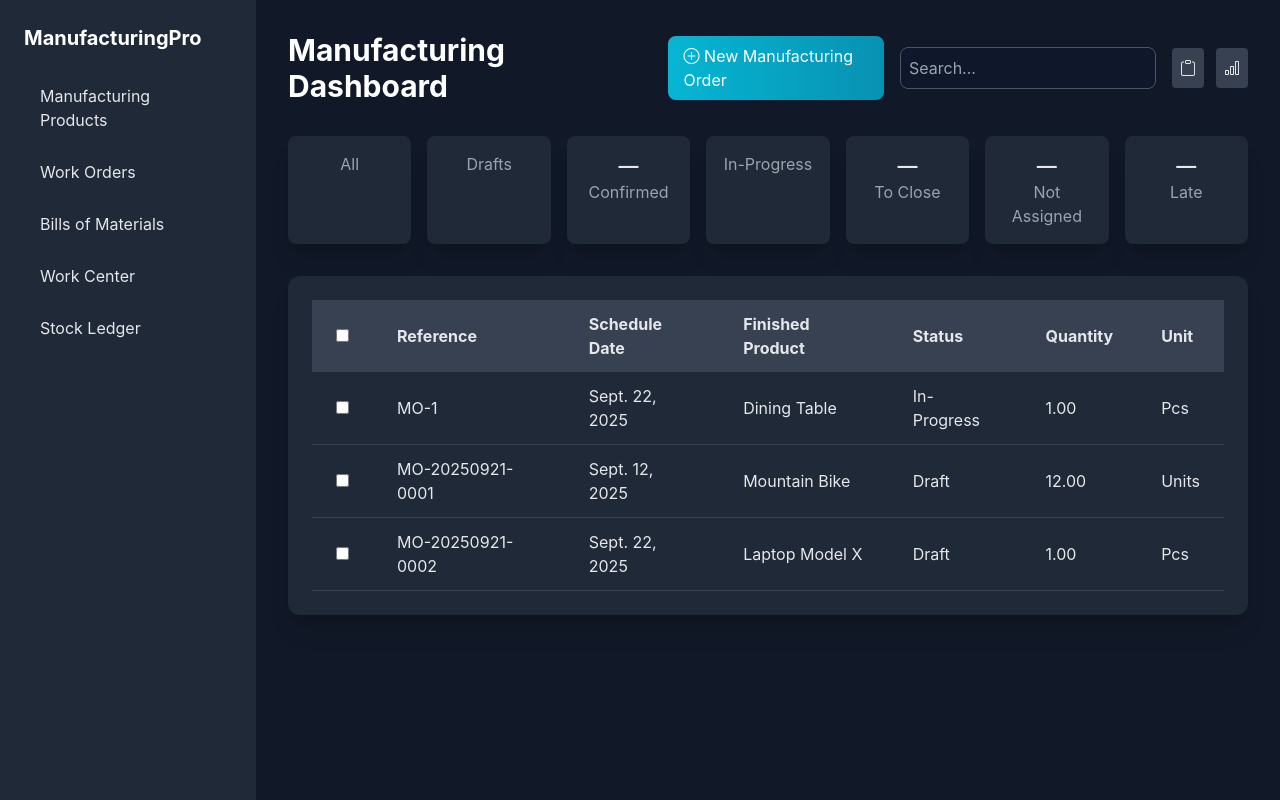
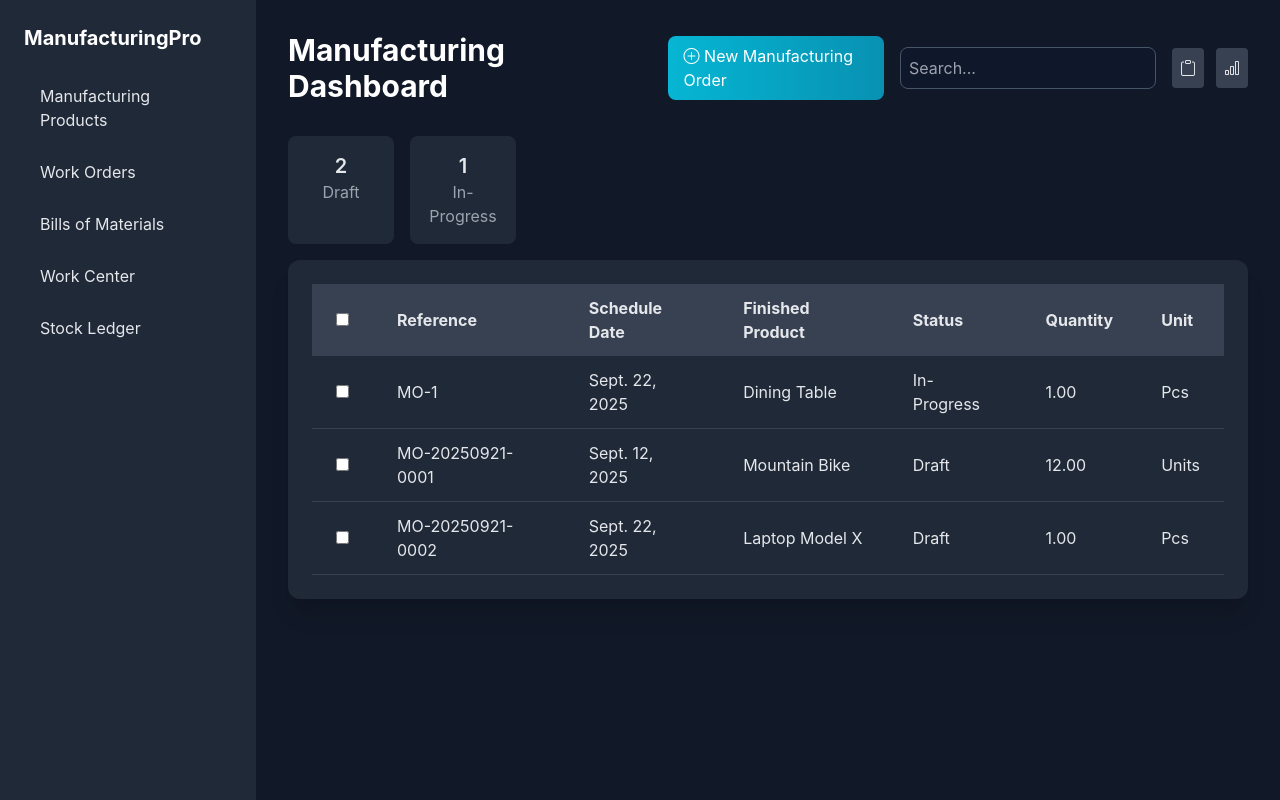
Before and after one commit to Rudrapratapsinh-Chauhan1507/TEAM_07, a Django app: page /work_order_analysis/ in a window 1280 px wide. Run offline with Django 5.2, Linux system fonts and the light colour scheme; data comes from the database, SQL or seed files in the repository; both versions use the stored data as it was after the commit; parts of the project's set-up code (start-up, migrations or seed data) failed here and were passed over; some libraries are stand-ins or nearby versions.

Commit message:
Final push

```diff
--- a/NMIT_Project/myapp/forms.py
+++ b/NMIT_Project/myapp/forms.py
@@ -1,6 +1,6 @@
 from django import forms
 from django.contrib.auth.models import User
-from .models import ManufacturingOrder, Product,BillofMaterials, WorkCenter,Profile
+from .models import ManufacturingOrder, Product,BillOfMaterials, WorkCenter,Profile
 
 class SignupForm(forms.Form):
     username = forms.CharField(max_length=150, widget=forms.TextInput(attrs={'class': 'form-control'}))
--- a/NMIT_Project/myapp/views.py
+++ b/NMIT_Project/myapp/views.py
@@ -7,8 +7,8 @@ from django.core.mail import send_mail
 from django.conf import settings
 from .models import EmailOTP
 from django.core.mail import EmailMultiAlternatives
-from .models import Product,BillofMaterials, Component
-from .models import ManufacturingOrder, ManufacturingOrderComponent, Product, BillofMaterials, Component, User
+from .models import Product, BillOfMaterials, Component
+from .models import ManufacturingOrder, ManufacturingOrderComponent, Product, Component, User
 from django.http import JsonResponse
 from django.utils import timezone
 from .models import StockLedgerEntry
@@ -43,7 +43,7 @@ def signup_view(request):
         )
 
         # 🔹 Create OTP
-        otp_instance, created = EmailOTP.objects.get_or_create(user=user)
+        otp_instance, c= EmailOTP.objects.get_or_create(user=user)
         otp = otp_instance.generate_otp()
 
         # 🔹 Send Email
@@ -143,21 +143,19 @@ def forgot_password(request):
     return render(request, "forgot_password.html", {"form": form})
 
 def work_order_analysis(request):
-    all_orders = ManufacturingOrder.objects.all()
-    status_counts = {
-            'All': all_orders.count(),
-            'Draft': all_orders.filter(status='Draft').count(),
-            'Confirmed': all_orders.filter(status='Confirmed').count(),
-            'In Progress': all_orders.filter(status='In Progress').count(),
-            'Completed': all_orders.filter(status='Completed').count(),
-            'To Close': all_orders.filter(status='To Close').count(),
-            'Not Assigned': all_orders.filter(assignee__isnull=True).count(),
-            'Late': all_orders.filter(schedule_date__lt=timezone.now(), status__in=['Draft', 'In Progress']).count(),
-        }
-    return render(request, 'work_order_analysis.html', {
-                'manufacturing_orders': all_orders,
-                **status_counts
-            })
+    # Count orders by status
+    status_counts = ManufacturingOrder.objects.values('status').annotate(count=Count('id'))
+
+    # Convert to dict: {"Draft": 5, "In-Progress": 3, ...}
+    status_dict = {item['status']: item['count'] for item in status_counts}
+    total_count = ManufacturingOrder.objects.count()
+
+    context = {
+        "status_counts": status_dict,
+        "all_count": total_count,
+        "manufacturing_orders": ManufacturingOrder.objects.all(),
+    }
+    return render(request, "work_order_analysis.html", context)
 
 
 def new_manufacturing_order(request):
@@ -196,7 +194,7 @@ def new_manufacturing_order(request):
 
         try:
             product = get_object_or_404(Product, id=product_id)
-            bom = get_object_or_404(BillofMaterials, id=bom_id) if bom_id else None
+            bom = get_object_or_404(BillOfMaterials, id=bom_id) if bom_id else None
             assignee = get_object_or_404(User, id=assignee_id) if assignee_id else None
             quantity = float(quantity)
 
@@ -248,7 +246,7 @@ def new_manufacturing_order(request):
     else:
         products = Product.objects.all()
         users = User.objects.all()
-        boms = BillofMaterials.objects.all()
+        boms = BillOfMaterials.objects.all()
         components = Component.objects.all()
 
         context = {
@@ -268,11 +266,11 @@ def generate_reference():
 
 def get_components(request, bom_id):
     try:
-        bom = BillofMaterials.objects.get(id=bom_id)
+        bom = BillOfMaterials.objects.get(id=bom_id)
         components = Component.objects.filter(product=bom.product)  # Adjust filter as needed
         data = [{'name': c.name, 'available_quantity': c.available_quantity, 'unit': c.unit} for c in components]
         return JsonResponse({'components': data})
-    except BillofMaterials.DoesNotExist:
+    except BillOfMaterials.DoesNotExist:
         return JsonResponse({'components': []})
 
 
@@ -323,8 +321,12 @@ def edit_work_order(request, pk):
     return render(request, 'edit_work_order.html', {'form': form, 'work_order': work_order})
 
 def bills_of_materials(request):
-    boms = BillofMaterials.objects.prefetch_related("components").all()
-    return render(request, "bills_of_materials.html", {"boms": boms})
+    # Only fetch BOMs and their components
+    boms = BillOfMaterials.objects.all()
+    context = {
+        'boms': boms
+    }
+    return render(request, 'bills_of_materials.html', context)
 
 from .models import WorkCenter
 
@@ -391,7 +393,7 @@ def new_order(request):
             product = Product.objects.get(id=product_id)
 
             # 🔹 Create BOM
-            bom = BillofMaterials.objects.create(
+            bom = BillOfMaterials.objects.create(
                 product=product,
                 name=bom_name,
                 quantity=quantity,
--- a/NMIT_Project/templates/login.html
+++ b/NMIT_Project/templates/login.html
@@ -3,7 +3,7 @@
 <head>
   <meta charset="UTF-8" />
   <meta name="viewport" content="width=device-width, initial-scale=1.0" />
-  <title>Login | Work Order System</title>
+  <title>Login</title>
   <link href="https://cdn.jsdelivr.net/npm/bootstrap@5.3.0/dist/css/bootstrap.min.css" rel="stylesheet" />
   <link rel="stylesheet" type="text/css" href="https://cdn.jsdelivr.net/npm/toastify-js/src/toastify.min.css">
   <script type="text/javascript" src="https://cdn.jsdelivr.net/npm/toastify-js"></script>
@@ -42,11 +42,11 @@
       {% csrf_token %}
       <div class="mb-4">
         <label class="block text-gray-300 mb-2">Email</label>
-        <input type="email" name="email" class="form-control-sm w-full bg-gray-800 text-black border-0" placeholder="Enter email" required />
+        <input type="email" name="email" class="form-control-sm w-full bg-gray-800 text-white border-0" placeholder="Enter email" required />
       </div>
       <div class="mb-4">
         <label class="block text-gray-300 mb-2">Password</label>
-        <input type="password" name="password" class="form-control-sm w-full  bg-gray-800 text-black border-0" placeholder="Enter password" required />
+        <input type="password" name="password" class="form-control-sm w-full  bg-gray-800 text-white border-0" placeholder="Enter password" required />
       </div>
       <button type="submit" class="glow-btn w-full py-2 rounded-lg text-white font-semibold">
         Login
--- a/NMIT_Project/templates/new_manu.html
+++ b/NMIT_Project/templates/new_manu.html
@@ -90,7 +90,7 @@
                     <div>
                         <label class="block text-gray-300 font-medium mb-2">Schedule Date <span class="text-red-400">*</span></label>
                         <input type="date" name="schedule_date" value="{{ request.POST.schedule_date|default:'' }}"
-                               class="form-control" required>
+                               class="form-control  text-dark" required>
                     </div>
                     <div>
                         <label class="block text-gray-300 font-medium mb-2">Finished Product <span class="text-red-400">*</span></label>
--- a/NMIT_Project/templates/work_order_analysis.html
+++ b/NMIT_Project/templates/work_order_analysis.html
@@ -33,9 +33,11 @@
     <aside class="w-64 bg-gray-800 p-6 min-h-screen">
         <h2 class="text-xl font-bold text-white mb-6">ManufacturingPro</h2>
         <nav class="space-y-3">
-            <a href="{% url 'work_order_analysis' %}" class="block px-4 py-2 rounded hover:bg-gray-700">Manufacturing Products</a>
+            <a href="{% url 'work_order_analysis' %}" class="block px-4 py-2 rounded hover:bg-gray-700">Manufacturing
+                Products</a>
             <a href="{% url 'work_products' %}" class="block px-4 py-2 rounded hover:bg-gray-700">Work Orders</a>
-            <a href="{% url 'bills_of_materials' %}" class="block px-4 py-2 rounded hover:bg-gray-700">Bills of Materials</a>
+            <a href="{% url 'bills_of_materials' %}" class="block px-4 py-2 rounded hover:bg-gray-700">Bills of
+                Materials</a>
             <a href="{% url 'work_center' %}" class="block px-4 py-2 rounded hover:bg-gray-700">Work Center</a>
             <a href="{% url 'stock_ledger' %}" class="block px-4 py-2 rounded hover:bg-gray-700">Stock Ledger</a>
         </nav>
@@ -59,45 +61,15 @@
                 </div>
             </div>
         </div>
-{% comment %}
-        <!-- ✅ Added counts -->
-        <div class="mb-8 space-y-2">
-            <p>Total Orders: {{ all_count }}</p>
-            <p>Draft: {{ draft_count }}</p>
-            <p>In Progress: {{ progress_count }}</p>
-            <p>Completed: {{ completed_count }}</p>
-        </div> {% endcomment %}
 
-        <!-- Status Cards -->
-        <div class="grid grid-cols-2 lg:grid-cols-7 gap-4 mb-8">
-            <div class="bg-gray-800 p-4 rounded-lg shadow-xl text-center">
-                <h2 class="text-xl font-semibold">{{ all_count }}</h2>
-                <p class="text-gray-400">All</p>
+        <!-- ✅ Dynamic Status Summary -->
+        <div class="grid grid-cols-8 gap-4 my-4">
+            {% for key, value in status_counts.items %}
+            <div class="bg-gray-800 p-4 rounded-lg text-center">
+                <h2 class="text-xl font-semibold">{{ value }}</h2>
+                <p class="text-gray-400">{{ key }}</p>
             </div>
-            <div class="bg-gray-800 p-4 rounded-lg shadow-xl text-center">
-                <h2 class="text-xl font-semibold">{{ draft_count }}</h2>
-                <p class="text-gray-400">Drafts</p>
-            </div>
-            <div class="bg-gray-800 p-4 rounded-lg shadow-xl text-center">
-                <h2 class="text-xl font-semibold">—</h2>
-                <p class="text-gray-400">Confirmed</p>
-            </div>
-            <div class="bg-gray-800 p-4 rounded-lg shadow-xl text-center">
-                <h2 class="text-xl font-semibold">{{ progress_count }}</h2>
-                <p class="text-gray-400">In-Progress</p>
-            </div>
-            <div class="bg-gray-800 p-4 rounded-lg shadow-xl text-center">
-                <h2 class="text-xl font-semibold">—</h2>
-                <p class="text-gray-400">To Close</p>
-            </div>
-            <div class="bg-gray-800 p-4 rounded-lg shadow-xl text-center">
-                <h2 class="text-xl font-semibold">—</h2>
-                <p class="text-gray-400">Not Assigned</p>
-            </div>
-            <div class="bg-gray-800 p-4 rounded-lg shadow-xl text-center">
-                <h2 class="text-xl font-semibold">—</h2>
-                <p class="text-gray-400">Late</p>
-            </div>
+            {% endfor %}
         </div>
 
         <!-- Orders Table -->
```
Also changed, not shown: NMIT_Project/myapp/admin.py (+6 -10 lines), NMIT_Project/myapp/models.py (+15 -15 lines), NMIT_Project/templates/bills_of_materials.html (+3 -5 lines), NMIT_Project/templates/stock_ledger.html (+9 -9 lines), NMIT_Project/templates/work_products.html (+18 -19 lines), NMIT_Project/db.sqlite3, NMIT_Project/myapp/migrations/0001_initial.py, NMIT_Project/myapp/migrations/0002_remove_billofmaterials_quantity_and_more.py (added), NMIT_Project/myapp/migrations/0003_billofmaterials_quantity_billofmaterials_unit.py (added), NMIT_Project/myapp/migrations/0004_alter_billofmaterials_name_and_more.py (added), NMIT_Project/myapp/migrations/0005_add_fields_to_component.py (added), NMIT_Project/myapp/migrations/0006_remove_component_bill_of_material_and_more.py (added).
